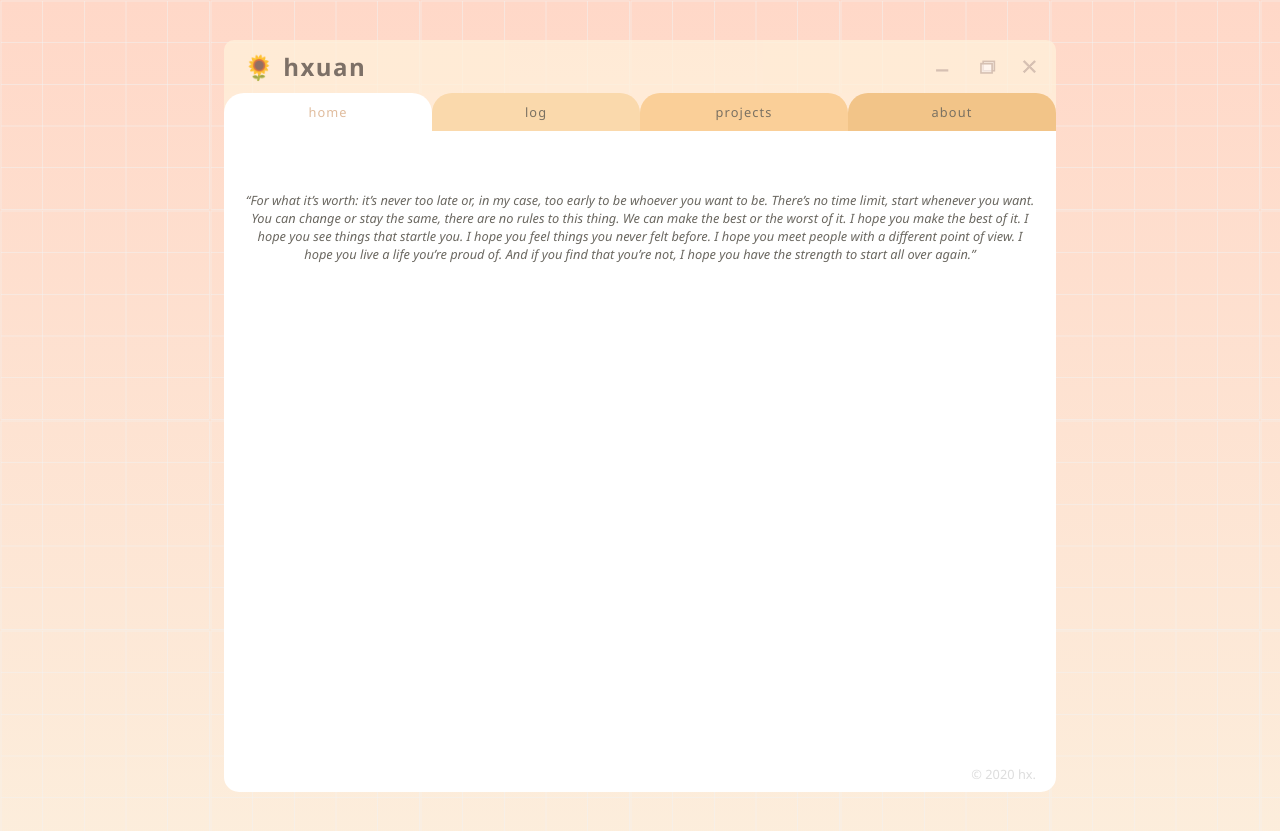
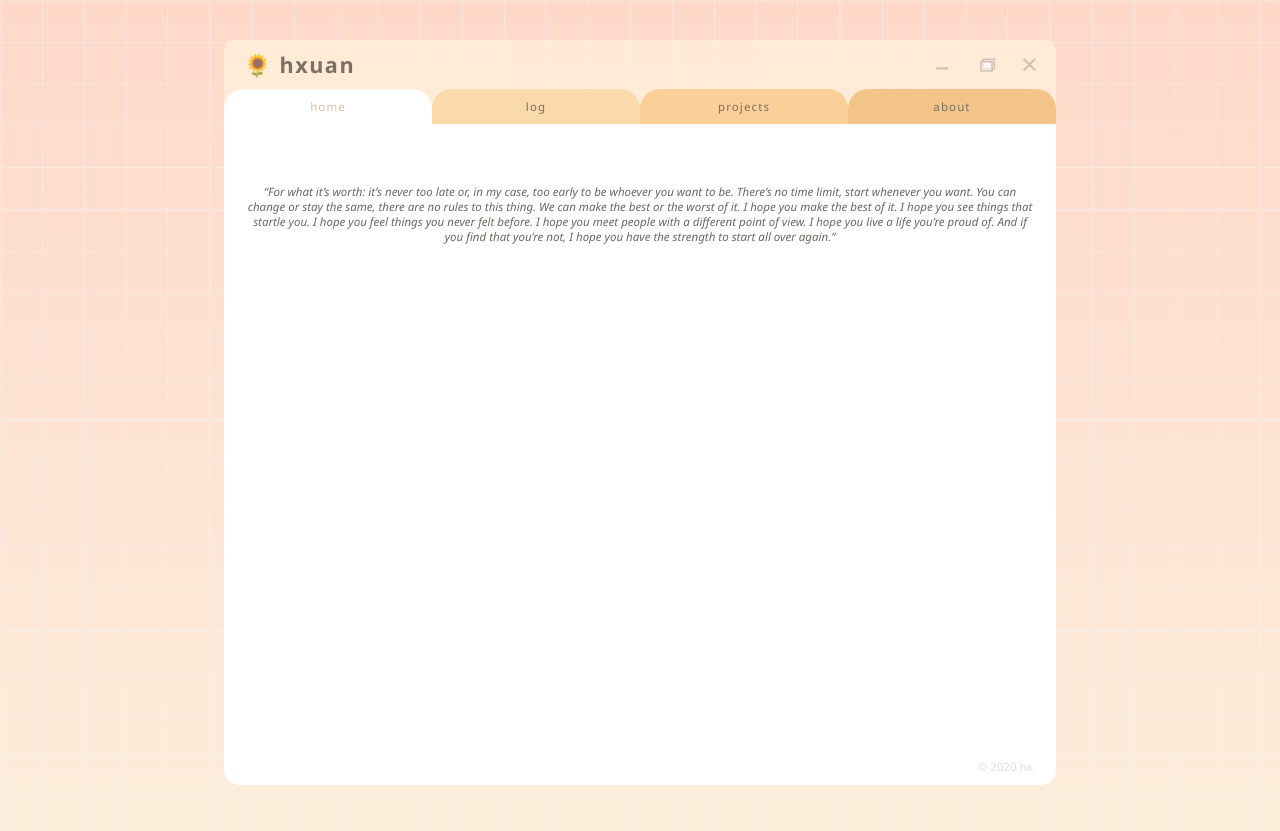
Before and after one commit to h-xuan/h-xuan.github.io, a Jekyll site: the page built from index.html, in a window 1280 px wide. Shown: the top 831 px of the page. Built offline with Jekyll 4.4.1, drawn with Linux system fonts in a browser that asks for light colours.

Commit message:
updated font size

```diff
--- a/assets/style.css
+++ b/assets/style.css
@@ -13,7 +13,7 @@ body {
   display: flex;
   flex-direction: column;
   min-height: 100vh;
-  font-size: 1em;
+  font-size: 0.9em;
 }
 
 .wrapper {
@@ -211,7 +211,7 @@ h3 {
 
 .desc {
   text-align: center;
-  font-size: 0.9em;
+  font-size: 0.8em;
 }
 
 .post-link {
@@ -231,9 +231,6 @@ h3 {
 
 /* mobile */
 @media (max-width: 768px) {
-  body {
-    font-size: 0.9em;
-  }
   .wrapper {
     height: 100%;
     width: 100%;
```
